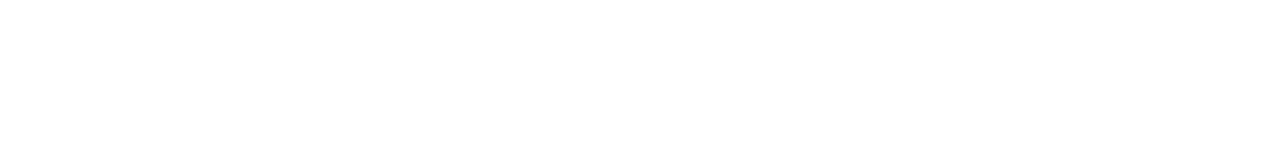
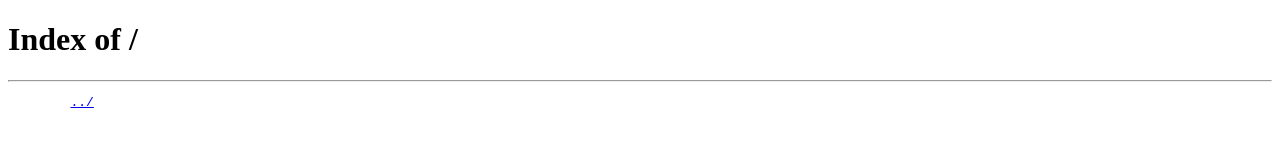
Before and after one commit to kinhirozix/maven, a plain HTML site: page index.html in a window 1280 px wide. Drawn offline with Linux system fonts and the light colour scheme.

Commit message:
Update index.html 2024.10.19 16:01 UTC+8

```diff
--- a/index.html
+++ b/index.html
@@ -8,6 +8,11 @@
 </head>
 
 <body>
+    <h1>Index of /</h1>
+    <hr>
+    <pre>
+        <a href="../">../</a>
+    </pre>
 </body>
 
 </html>
```
